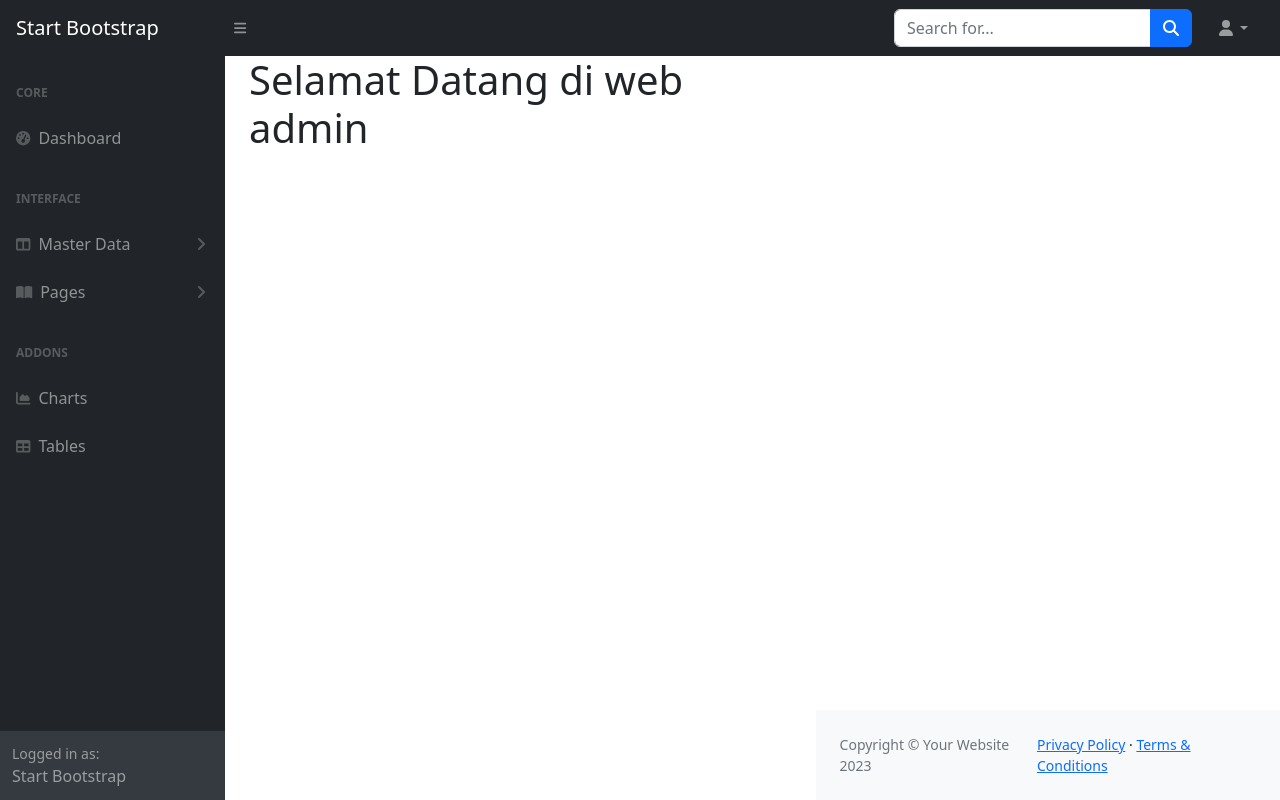
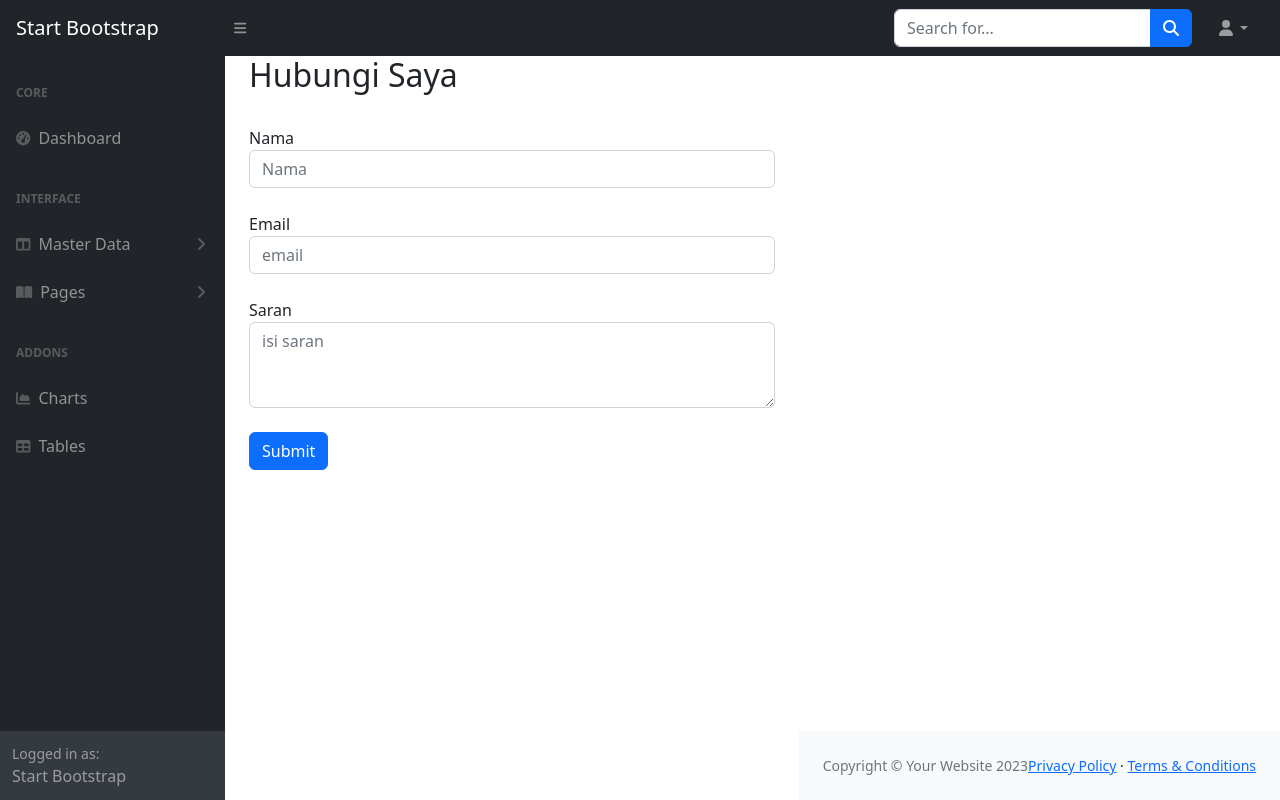
Before and after one commit to RiefkyAdnan5/msibHTP_Adnan, a PHP site: page /index.php?url=contact in a window 1280 px wide. Run offline with PHP 8.4, Linux system fonts and the light colour scheme; some libraries are stand-ins or nearby versions.

Commit message:
upload webadmin

```diff
--- a/webnative/admin/about.php
+++ b/webnative/admin/about.php
@@ -0,0 +1,3 @@
+<H1 align="center">Hallo semuanya!!!</H1>
+<p>Ini adalah website yang saya buat menggunakan framework bootstrap. saya masih baru menggunakan ini jadi jangan heran kalo masih banyak error.</p>
+<p><strong>Terima Kasih :))</strong></p>
--- a/webnative/admin/contact.php
+++ b/webnative/admin/contact.php
@@ -0,0 +1,20 @@
+<h2>Hubungi Saya</h2>
+<br>
+<form>
+	<div class="form-group">
+		<label for="nama">Nama</label>
+		<input type="text" id="nama" class="form-control" placeholder="Nama">
+	</div>
+    <br>
+    <div class="form-group">
+		<label for="nama">Email</label>
+		<input type="text" id="email" class="form-control" placeholder="email">
+	</div>
+    <br>
+	<div class="form-group">
+		<label for="alamat">Saran</label>
+		<textarea class="form-control" id="saran" rows="3" placeholder="isi saran"></textarea>
+	</div>
+    <br>
+	<button type="submit" class="btn btn-primary">Submit</button>
+</form>
--- a/webnative/admin/index.php
+++ b/webnative/admin/index.php
@@ -7,7 +7,7 @@
 <div id="layoutSidenav_content">
     <main>
         <div class="container-fluid px-4">
-            <h1>Selamat Datang di web admin</h1>
+
             <?php
             $url = $_GET['url'];
             if($url == 'dashboard'){
--- a/webnative/admin/menu.php
+++ b/webnative/admin/menu.php
@@ -17,8 +17,8 @@
                             <div class="collapse" id="collapseLayouts" aria-labelledby="headingOne" data-bs-parent="#sidenavAccordion">
                                 <nav class="sb-sidenav-menu-nested nav">
                                     <a class="nav-link" href="index.php?url=product">Data Produk</a>
-                                    <a class="nav-link" href="layout-sidenav-light.html">About</a>
-                                    <a class="nav-link" href="layout-sidenav-light.html">Contact</a>
+                                    <a class="nav-link" href="index.php?url=about">About</a>
+                                    <a class="nav-link" href="index.php?url=contact">Contact</a>
                                     <a class="nav-link" href="index.php?url=data">Data</a>
                                 </nav>
                             </div>
```
Also changed, not shown: webnative/admin/login.php (+0 -15 lines).
